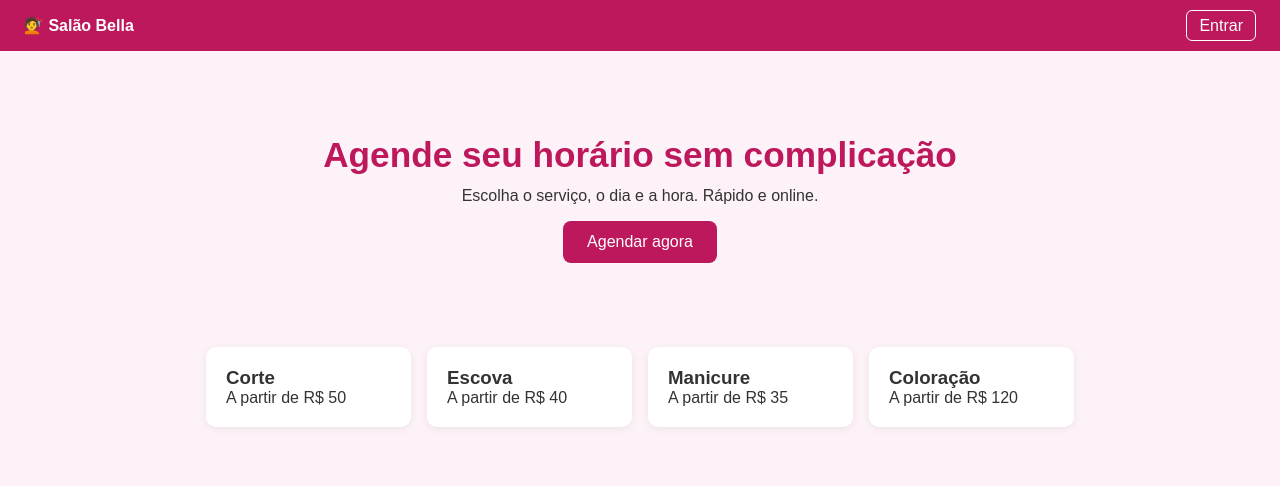
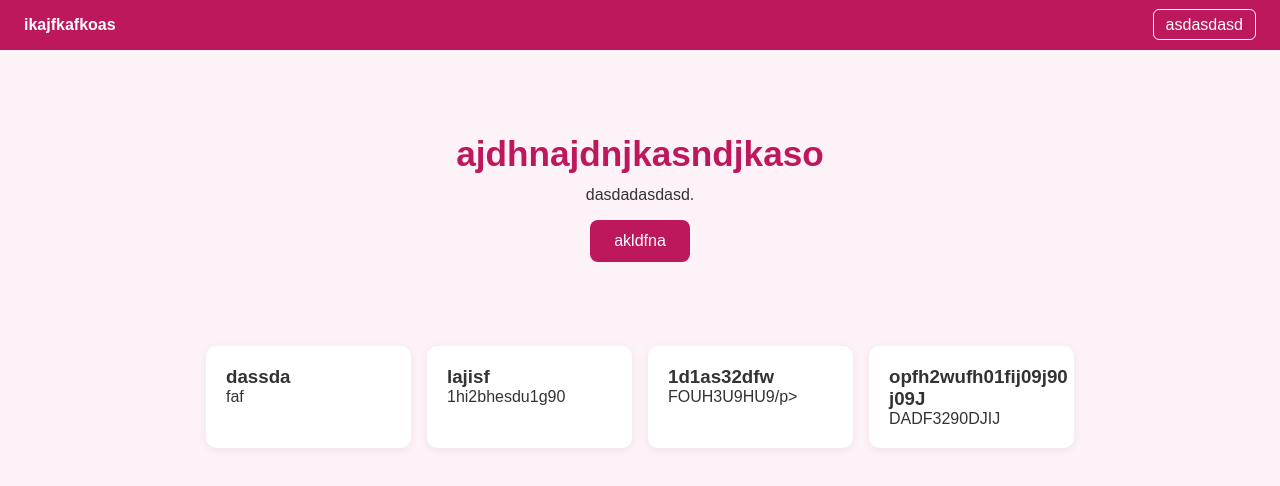
Before and after one commit to Murilo1234567891011/salao-beleza, a plain HTML site: page index.html in a window 1280 px wide. Drawn offline with Linux system fonts and the light colour scheme.

Commit message:
teste: altera index.html

```diff
--- a/index.html
+++ b/index.html
@@ -4,36 +4,36 @@
 <head>
     <meta charset="UTF-8">
     <meta name="viewport" content="width=device-width,initial-scale=1">
-    <title>Salão Bella</title>
+    <title>Skaskjasndjkasndjlans</title>
     <link rel="stylesheet" href="css/style.css">
 </head>
 
 <body>
-    <header><strong>💇 Salão Bella</strong>
-        <nav><a href="login.html">Entrar</a></nav>
+    <header><strong>ikajfkafkoas</strong>
+        <nav><a href="login.html">asdasdasd</a></nav>
     </header>
     <main>
         <section class="hero">
-            <h1>Agende seu horário sem complicação</h1>
-            <p>Escolha o serviço, o dia e a hora. Rápido e online.</p>
-            <a class="btn" href="login.html">Agendar agora</a>
+            <h1>ajdhnajdnjkasndjkaso</h1>
+            <p>dasdadasdasd.</p>
+            <a class="btn" href="login.html">akldfna</a>
         </section>
         <section class="grid">
             <div class="card">
-                <h3>Corte</h3>
-                <p>A partir de R$ 50</p>
+                <h3>dassda</h3>
+                <p>faf</p>
             </div>
             <div class="card">
-                <h3>Escova</h3>
-                <p>A partir de R$ 40</p>
+                <h3>lajisf</h3>
+                <p>1hi2bhesdu1g90</p>
             </div>
             <div class="card">
-                <h3>Manicure</h3>
-                <p>A partir de R$ 35</p>
+                <h3>1d1as32dfw</h3>
+                <p>FOUH3U9HU9/p>
             </div>
             <div class="card">
-                <h3>Coloração</h3>
-                <p>A partir de R$ 120</p>
+                <h3>opfh2wufh01fij09j90   j09J</h3>
+                <p>DADF3290DJIJ</p>
             </div>
         </section>
     </main>
```
